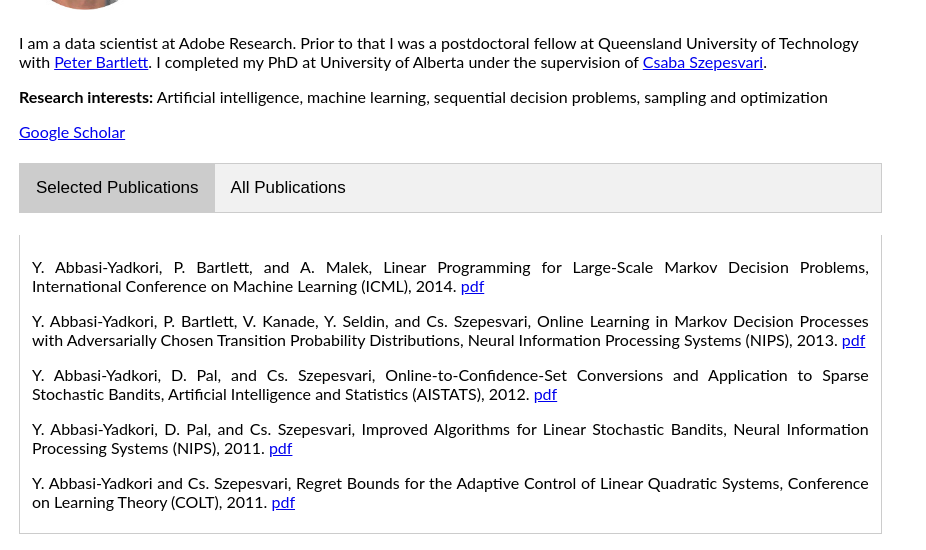
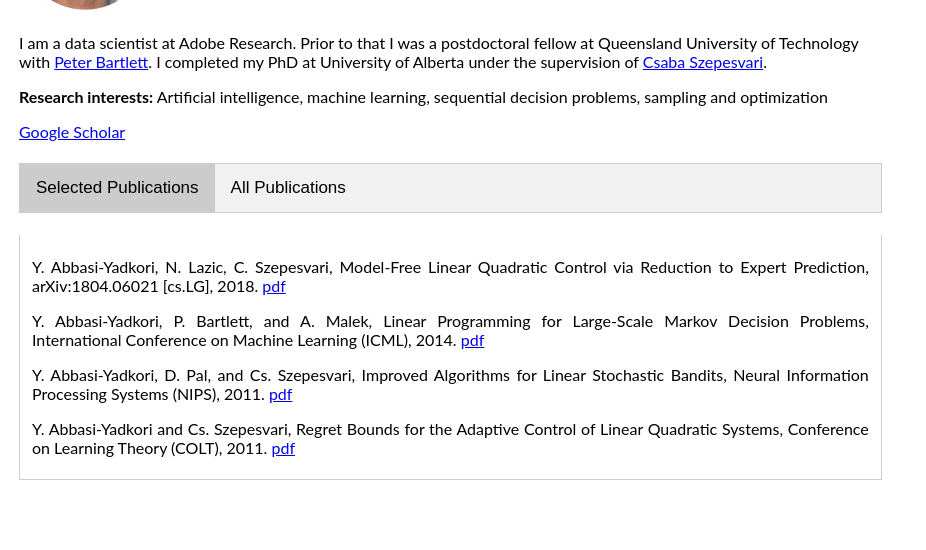
Before and after one commit to yasin-abbasi/yasin-abbasi.github.io, a plain HTML site: page index.html in a window 1280 px wide. Shown: the part 140-690 px from the top of the page, without its empty margins (0-926 px from the left). Drawn offline with Linux system fonts and the light colour scheme.

Commit message:
new papers

```diff
--- a/index.html
+++ b/index.html
@@ -104,22 +104,15 @@ Google Scholar</a>
 
 <div id="Selected" class="tabcontent">
 
+<p align="justify">
+Y. Abbasi-Yadkori, N. Lazic, C. Szepesvari, Model-Free Linear Quadratic Control via Reduction to Expert Prediction, arXiv:1804.06021 [cs.LG], 2018.
+<a href="https://arxiv.org/pdf/1804.06021.pdf">
+pdf</a>
+</p>
 
 <p align="justify">
 Y. Abbasi-Yadkori, P. Bartlett, and A. Malek, Linear Programming for Large-Scale Markov Decision Problems, International Conference on Machine Learning (ICML), 2014.
 <a href="mdp-lp-icml2014.pdf">
-pdf</a>
-</p>
-
-<p align="justify">
-Y. Abbasi-Yadkori, P. Bartlett, V. Kanade, Y. Seldin, and Cs. Szepesvari, Online Learning in Markov Decision Processes with Adversarially Chosen Transition Probability Distributions, Neural Information Processing Systems (NIPS), 2013.
-<a href="online-mdp-nips2013.pdf">
-pdf</a>
-</p>
-
-<p align="justify">
-Y. Abbasi-Yadkori, D. Pal, and Cs. Szepesvari, Online-to-Confidence-Set Conversions and Application to Sparse Stochastic Bandits, Artificial Intelligence and Statistics (AISTATS), 2012.
-<a href="sparse-bandit-aistats2012.pdf">
 pdf</a>
 </p>
 
@@ -149,6 +142,13 @@ pdf</a>
 
 <div id="All" class="tabcontent">
 
+
+<p align="justify">
+Y. Abbasi-Yadkori, N. Lazic, C. Szepesvari, Model-Free Linear Quadratic Control via Reduction to Expert Prediction, arXiv:1804.06021 [cs.LG], 2018.
+<a href="https://arxiv.org/pdf/1804.06021.pdf">
+pdf</a>
+</p>
+
 <p align="justify">
 Y. Abbasi-Yadkori, P. L. Bartlett, V. Gabillon, A. Malek, M. Valko, Best of both worlds: Stochastic & adversarial best-arm identification, Conference on Learning Theory (COLT), 2018.
 </p>
@@ -165,12 +165,6 @@ S. Li, Y. Abbasi-Yadkori, B. Kveton, S. Muthukrishnan, V. Vinay, Z. Wen, Offline
 <p align="justify">
 &nbsp;&nbsp;&nbsp;&nbsp;<u>Preliminary Version</u>: S. Li, Y. Abbasi-Yadkori, B. Kveton, S. Muthukrishnan, V. Vinay, Z. Wen, Offline Evaluation of Ranking Policies with Click Models, arXiv:1804.10488 [cs.LG], 2018.
 <a href="https://arxiv.org/pdf/1804.10488.pdf">
-pdf</a>
-</p>
-
-<p align="justify">
-Y. Abbasi-Yadkori, N. Lazic, C. Szepesvari, Regret Bounds for Model-Free Linear Quadratic Control, arXiv:1804.06021 [cs.LG], 2018.
-<a href="https://arxiv.org/pdf/1804.06021.pdf">
 pdf</a>
 </p>
 
```
